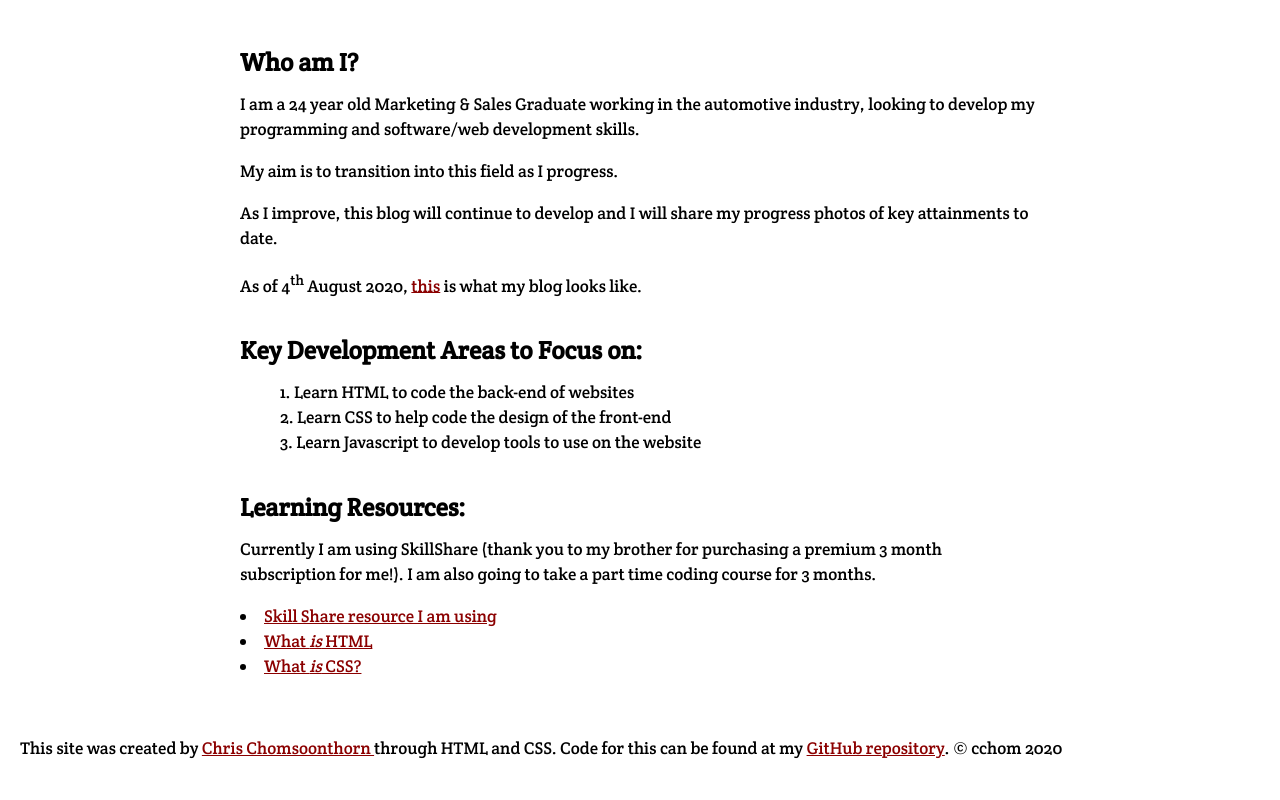
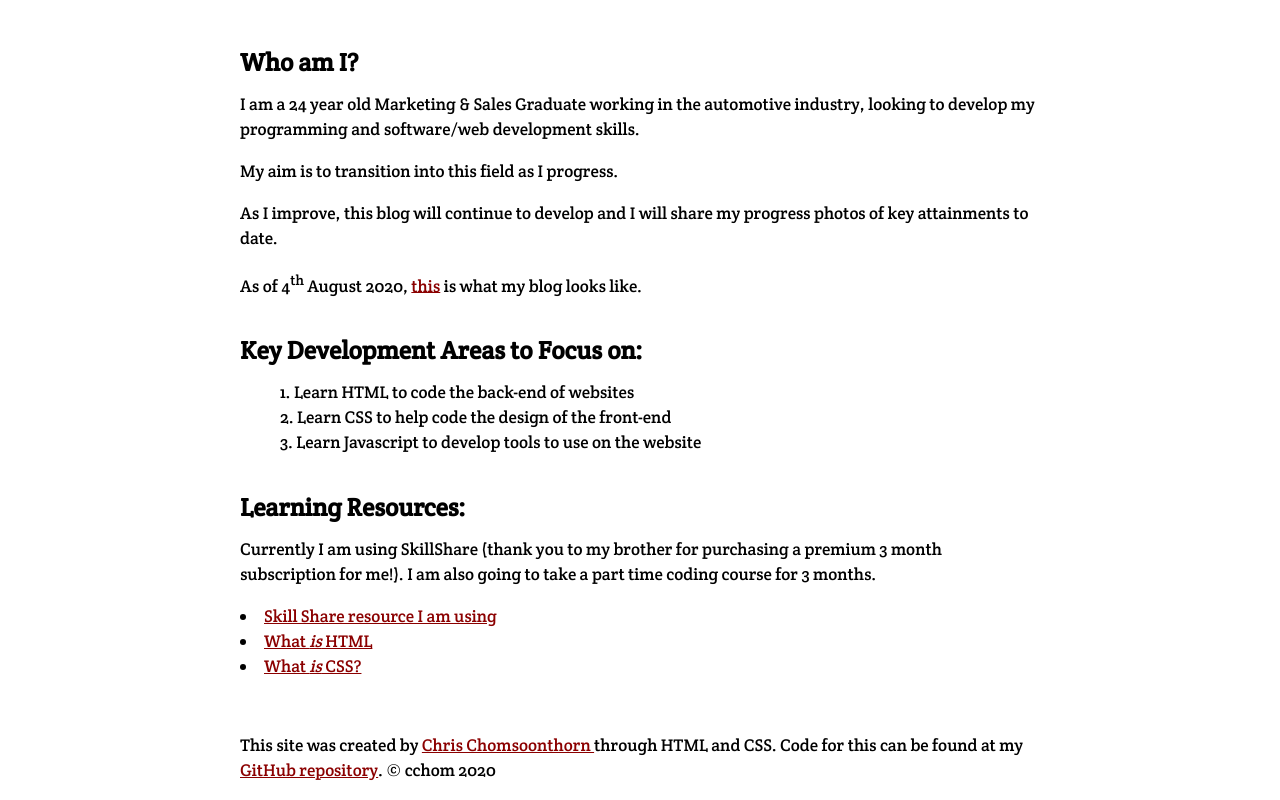
Before and after one commit to chrischomsoonthorn/cartoon-hero, a plain HTML site: page index.html in a window 1280 px wide. Shown: the part 813-1613 px from the top of the page. Drawn offline with Linux system fonts and the light colour scheme.

Commit message:
further adjustments

```diff
--- a/css/chris1.css
+++ b/css/chris1.css
@@ -51,7 +51,9 @@ main{
 }
 
 footer{
-	margin: 20px;
+	margin: 0 auto;
+	line-height: 25px;
+	max-width: 800px;
 }
 
 ul{
@@ -73,6 +75,8 @@ a:hover{
 	color: salmon;
 }
 
-footer{
-
+div{
+	margin: 100px 0;
+	font-size: 50px;
+	text-align: center;
 }
```
